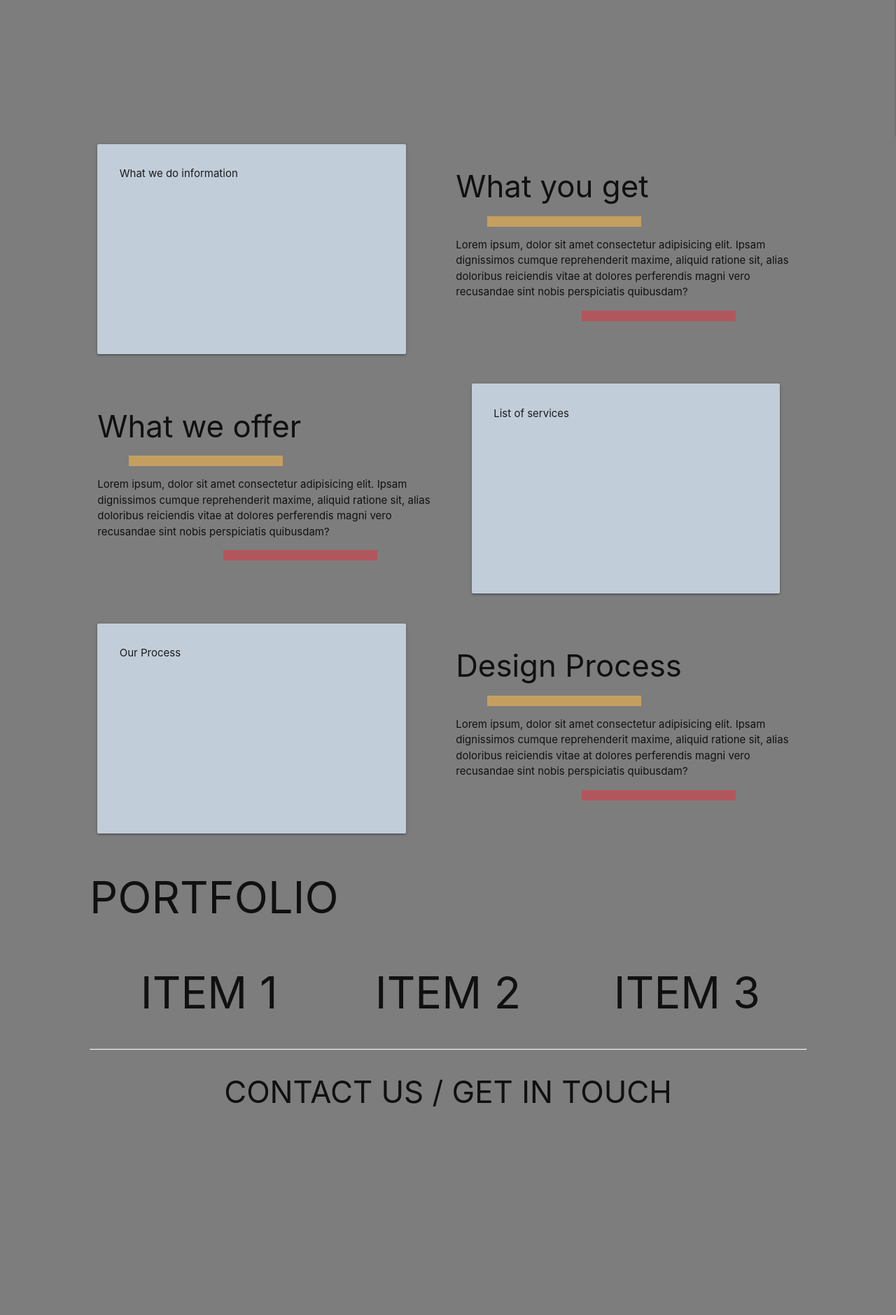
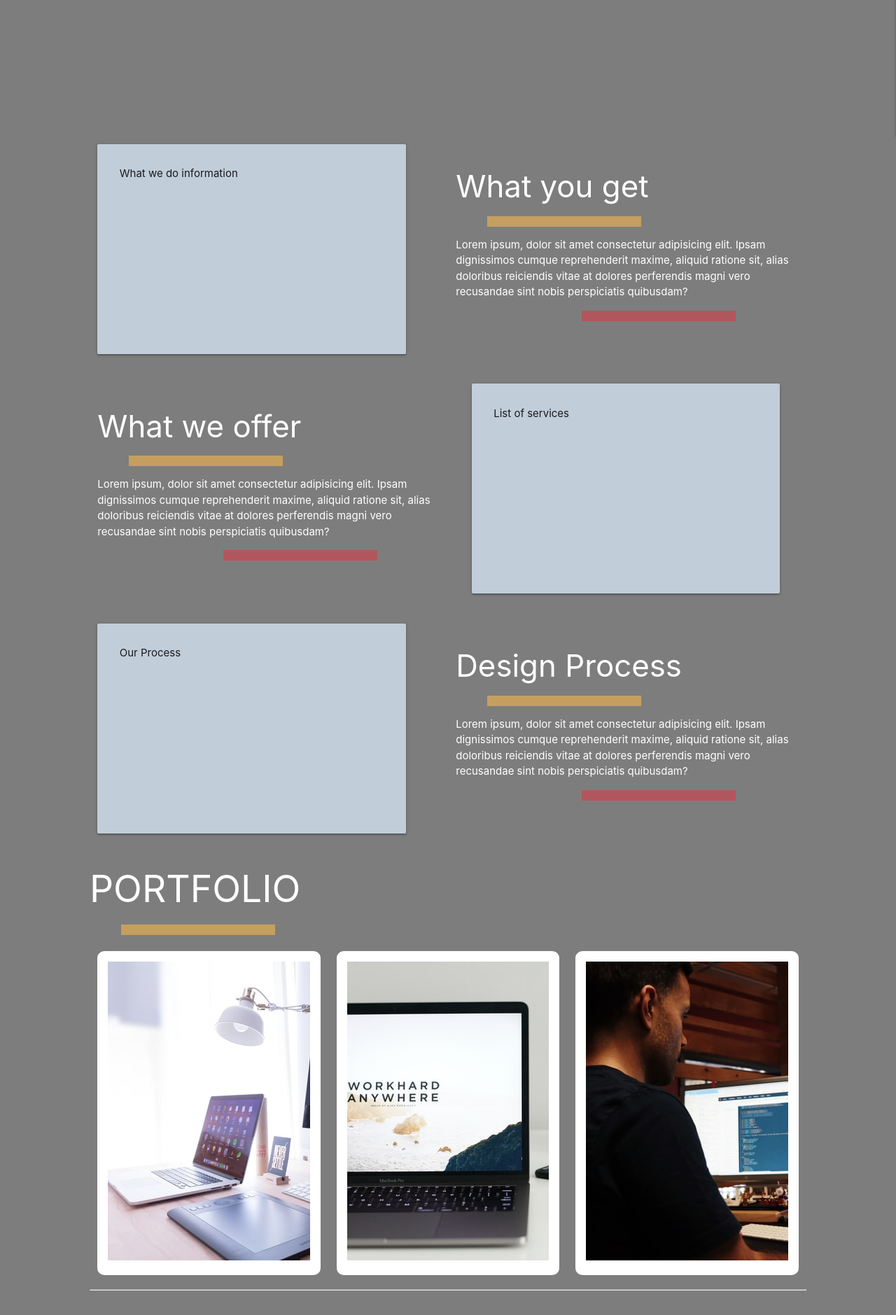
Before and after one commit to jacobroos87/Collab, a Flask app: page / in a window 1280 px wide. Shown: the part 666-2545 px from the top of the page at 70% size. Before the commit the page ends 2247 px from the top, so only its background shows below. Run offline with Flask 2, Linux system fonts and the light colour scheme.

Commit message:
added portfolio items with overlays

```diff
--- a/static/css/style.css
+++ b/static/css/style.css
@@ -29,6 +29,28 @@ nav {
     background-color: #16243D;
 }
 
+.bg-white {
+    background-color: white;
+}
+
+.text-white {
+    color: white;
+}
+
+
+/* Borders */
+
+.rounded-0 {
+    border-radius: unset;
+}
+
+.rounded-1 {
+    border-radius: 10px;
+}
+
+.rounded-2 {
+    border-radius: 20px;
+}
 
 
 
@@ -78,10 +100,88 @@ nav {
     margin-left: 180px;
 }
 
+/* ----HOME PAGE =  Portfolio Links - hover overlay effect -- */
+
+.portfolio-item {
+  cursor: pointer;
+  position: relative;
+  display: block;
+  overflow: hidden;
+}
+
+.portfolio-item .portfolio-item-caption {
+  position: absolute;
+  top: 0;
+  left: 0;
+  transition: all 0.2s ease-in-out;
+  opacity: 0;
+  background-color: rgba(122, 122, 122, 0.9);
+}
+.portfolio-item .portfolio-item-caption:hover {
+  opacity: 1;
+}
+
+.portfolio-item .portfolio-item-caption .portfolio-item-caption-content {
+  font-size: 1.5rem;
+}
+
+.portfolio-item-caption-content{
+    text-align: center;
+    flex-direction: row;
+    justify-content: center;
+}
+
+
+
+
+
 
 
 /* BOOTSTRAP POSITIONING CLASSES */
 
+.d-flex {
+  display: flex !important;
+}
+
+.justify-content-start {
+  justify-content: flex-start !important;
+}
+
+.justify-content-end {
+  justify-content: flex-end !important;
+}
+
+.justify-content-center {
+  justify-content: center !important;
+}
+
+.justify-content-between {
+  justify-content: space-between !important;
+}
+
+.justify-content-around {
+  justify-content: space-around !important;
+}
+
+.align-items-start {
+  align-items: flex-start !important;
+}
+
+.align-items-end {
+  align-items: flex-end !important;
+}
+
+.align-items-center {
+  align-items: center !important;
+}
+
+.align-items-baseline {
+  align-items: baseline !important;
+}
+
+.align-items-stretch {
+  align-items: stretch !important;
+}
 
 .w-25 {
   width: 25% !important;
--- a/templates/home.html
+++ b/templates/home.html
@@ -33,9 +33,9 @@
             </div>
         </div>
         <div class="col l6">
-            <h3 class="mt-5">What you get</h3>
+            <h3 class="mt-5 text-white">What you get</h3>
             <div class="underline-1 ml-5"></div>
-            <p>Lorem ipsum, dolor sit amet consectetur adipisicing elit. Ipsam dignissimos cumque reprehenderit maxime, aliquid ratione sit, alias doloribus reiciendis vitae at dolores perferendis magni vero recusandae sint nobis perspiciatis quibusdam?</p>
+            <p class="text-white">Lorem ipsum, dolor sit amet consectetur adipisicing elit. Ipsam dignissimos cumque reprehenderit maxime, aliquid ratione sit, alias doloribus reiciendis vitae at dolores perferendis magni vero recusandae sint nobis perspiciatis quibusdam?</p>
             <div class="underline-2"></div>
         </div>
     </div>
@@ -43,9 +43,9 @@
 
     <div class="row flex-s">
         <div class="col l6 box-a">
-            <h3 class="mt-5">What we offer</h3>
+            <h3 class="mt-5 text-white">What we offer</h3>
             <div class="underline-1 ml-5"></div>
-            <p>Lorem ipsum, dolor sit amet consectetur adipisicing elit. Ipsam dignissimos cumque reprehenderit maxime, aliquid ratione sit, alias doloribus reiciendis vitae at dolores perferendis magni vero recusandae sint nobis perspiciatis quibusdam?</p>
+            <p class="text-white">Lorem ipsum, dolor sit amet consectetur adipisicing elit. Ipsam dignissimos cumque reprehenderit maxime, aliquid ratione sit, alias doloribus reiciendis vitae at dolores perferendis magni vero recusandae sint nobis perspiciatis quibusdam?</p>
             <div class="underline-2"></div>
         </div>
         <div class="col s12 l6 box-b">
@@ -73,24 +73,46 @@
             </div>
         </div>
         <div class="col l6">
-            <h3 class="mt-5">Design Process</h3>
+            <h3 class="mt-5 text-white">Design Process</h3>
             <div class="underline-1 ml-5"></div>
-            <p>Lorem ipsum, dolor sit amet consectetur adipisicing elit. Ipsam dignissimos cumque reprehenderit maxime, aliquid ratione sit, alias doloribus reiciendis vitae at dolores perferendis magni vero recusandae sint nobis perspiciatis quibusdam?</p>
+            <p class="text-white">Lorem ipsum, dolor sit amet consectetur adipisicing elit. Ipsam dignissimos cumque reprehenderit maxime, aliquid ratione sit, alias doloribus reiciendis vitae at dolores perferendis magni vero recusandae sint nobis perspiciatis quibusdam?</p>
             <div class="underline-2"></div>
         </div>
     </div>
 
     <!-- PORTFOLIO FEATURED SECTION -->
-    <h1>PORTFOLIO</h1>
+    <h2 class="text-white">PORTFOLIO</h2>
+    <div class="underline-1 mb-4 ml-5"></div>
     <div class="row">
         <div class="col l4 s12">
-            <h1 class="center-align">ITEM 1</h1>
+            <div class="item-wrapper rounded-1 bg-white p-3">
+                <div class="portfolio-item mx-auto">
+                    <div class="portfolio-item-caption d-flex align-items-center justify-content-center h-100 w-100">
+                        <div class="portfolio-item-caption-content text-center text-white">TEST 1</div>
+                    </div>
+                    <img class="img-fluid" src="static/img/portfolio_example_1.jpg" alt="" />
+                </div>
+            </div>
         </div>
         <div class="col l4 s12">
-            <h1 class="center-align">ITEM 2</h1>
+            <div class="item-wrapper rounded-1 bg-white p-3">
+                <div class="portfolio-item mx-auto">
+                    <div class="portfolio-item-caption d-flex align-items-center justify-content-center h-100 w-100">
+                        <div class="portfolio-item-caption-content text-center text-white">TEST 1</div>
+                    </div>
+                    <img class="img-fluid" src="static/img/portfolio_example_2.jpg" alt="" />
+                </div>
+            </div>
         </div>
         <div class="col l4 s12">
-            <h1 class="center-align">ITEM 3</h1>
+            <div class="item-wrapper rounded-1 bg-white p-3">
+                <div class="portfolio-item mx-auto">
+                    <div class="portfolio-item-caption d-flex align-items-center justify-content-center h-100 w-100">
+                        <div class="portfolio-item-caption-content text-center text-white">TEST 1</div>
+                    </div>
+                    <img class="img-fluid" src="static/img/portfolio_example_3.jpg" alt="" />
+                </div>
+            </div>
         </div>
     </div>
 
@@ -105,6 +127,7 @@
         </div>
     </div>
 
+
 </div>
 
 
```
Also changed, not shown: static/img/portfolio_example_1.jpg (added), static/img/portfolio_example_2.jpg (added), static/img/portfolio_example_3.jpg (added).
